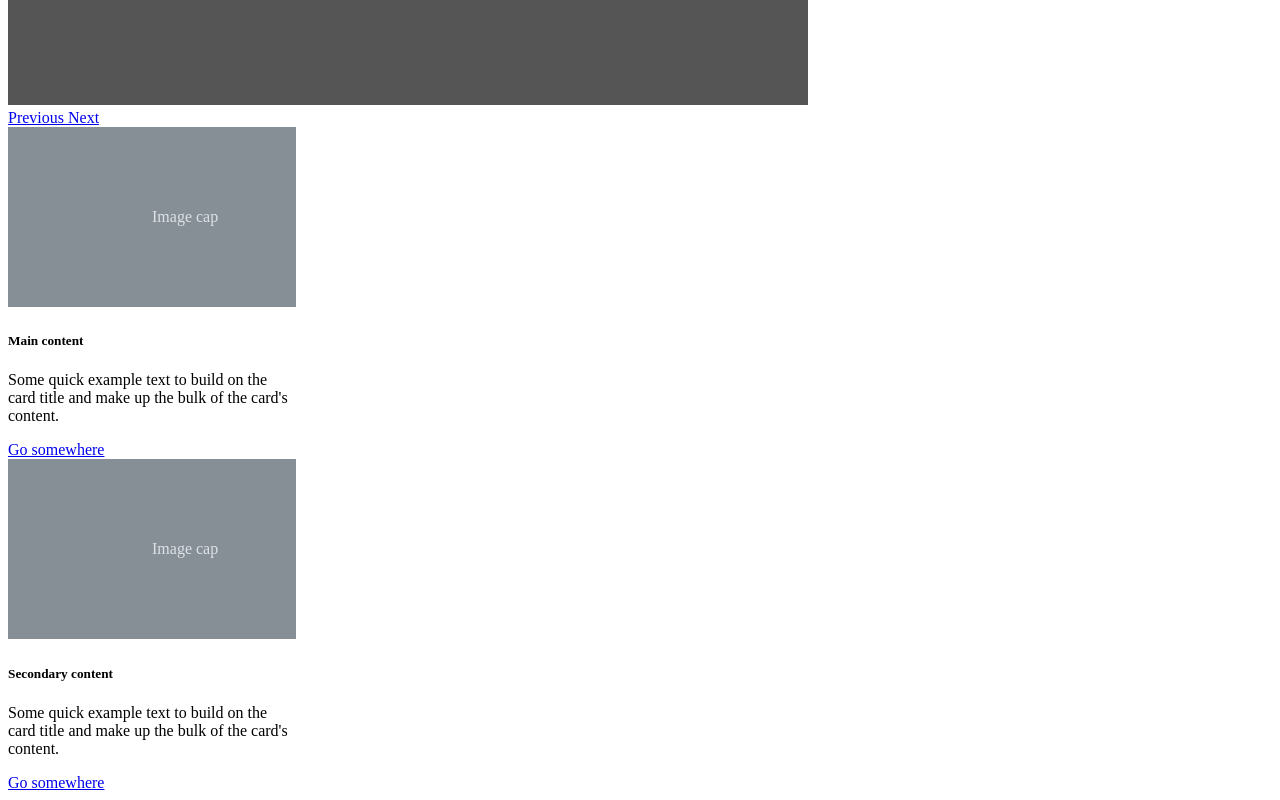
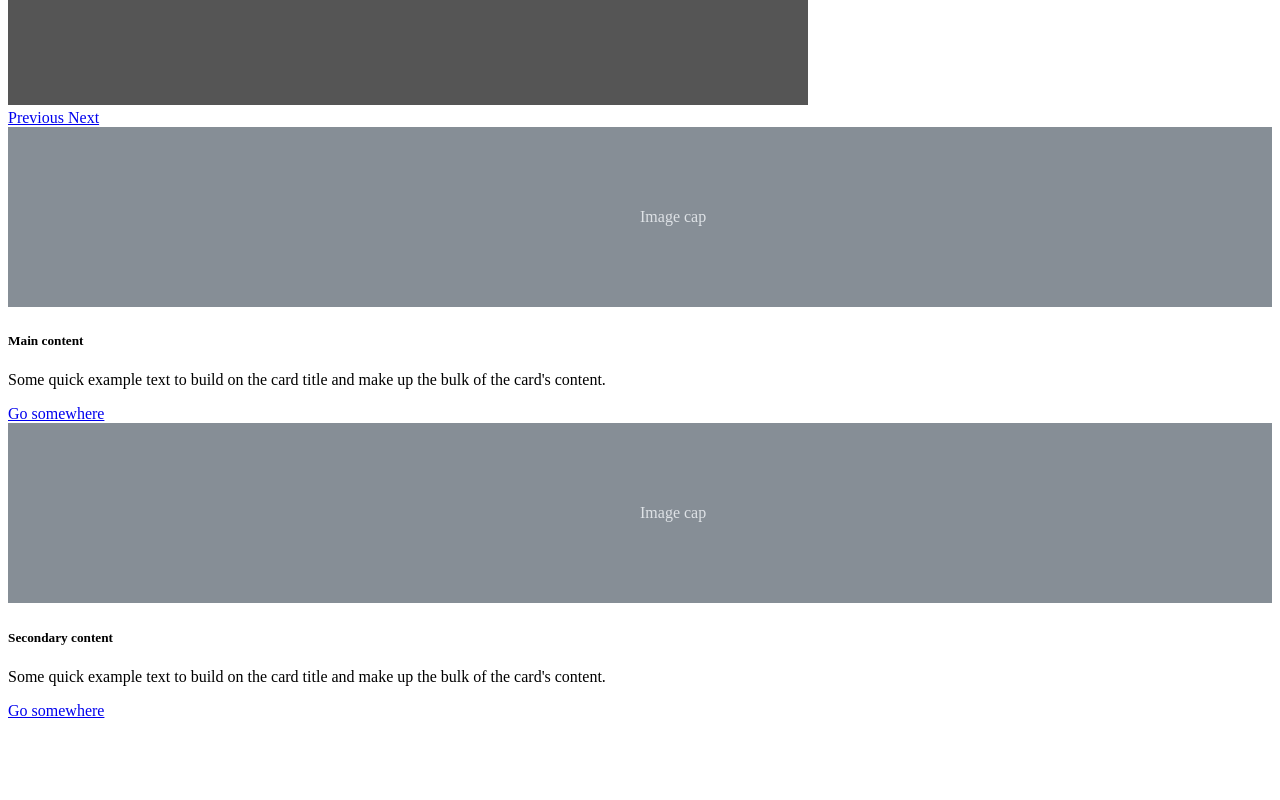
Before and after one commit to IliyaKanchev/example-frontend, a website: page app/index.html in a window 1280 px wide. Shown: the part 1337-2137 px from the top of the page. After the commit the page ends 2065 px from the top, so only its background shows below. Drawn offline with nearby package versions, Linux system fonts and the light colour scheme; files that its build step writes are made by us from their sources.

Commit message:
- proper content sizing

```diff
--- a/app/index.html
+++ b/app/index.html
@@ -83,7 +83,7 @@
             <div class="row">
                 <div class="col-md-6 mt-3 d-flex justify-content-center">
 
-                    <div class="card" style="width: 18rem;">
+                    <div class="card">
                         <svg class="bd-placeholder-img card-img-top" width="100%" height="180" xmlns="http://www.w3.org/2000/svg" preserveAspectRatio="xMidYMid slice" focusable="false" role="img" aria-label="Placeholder: Image cap"><title>Placeholder</title><rect width="100%" height="100%" fill="#868e96"></rect><text x="50%" y="50%" fill="#dee2e6" dy=".3em">Image cap</text></svg>
                         <div class="card-body">
                             <h5 class="card-title">Main content</h5>
@@ -96,7 +96,7 @@
 
                 <div class="col-md-6 mt-3 d-flex justify-content-center">
 
-                    <div class="card" style="width: 18rem;">
+                    <div class="card">
                         <svg class="bd-placeholder-img card-img-top" width="100%" height="180" xmlns="http://www.w3.org/2000/svg" preserveAspectRatio="xMidYMid slice" focusable="false" role="img" aria-label="Placeholder: Image cap"><title>Placeholder</title><rect width="100%" height="100%" fill="#868e96"></rect><text x="50%" y="50%" fill="#dee2e6" dy=".3em">Image cap</text></svg>
                         <div class="card-body">
                             <h5 class="card-title">Secondary content</h5>
--- a/app/sass/index.sass
+++ b/app/sass/index.sass
@@ -2,6 +2,9 @@ $breakpoint-tablet: 768px
 
 .navbar
     width: 100%
+
+// .card
+//     width: 18rem
 
 .hide-tablet-image
     @media screen and (max-width: $breakpoint-tablet)
```
